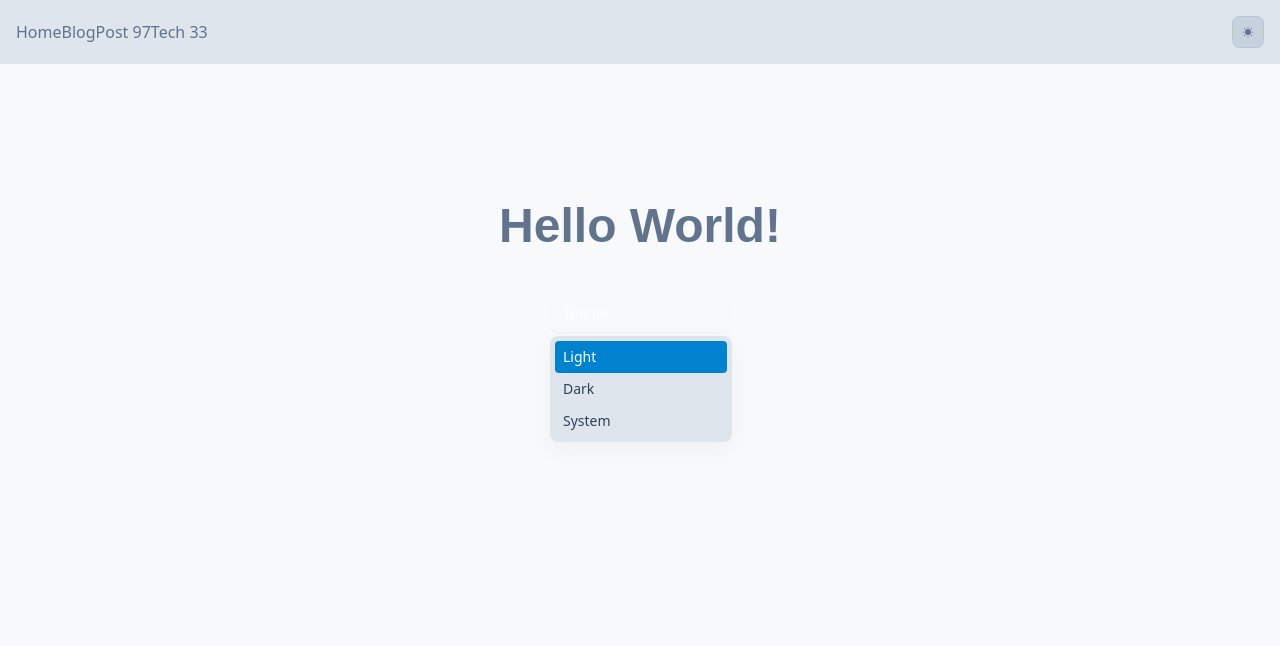
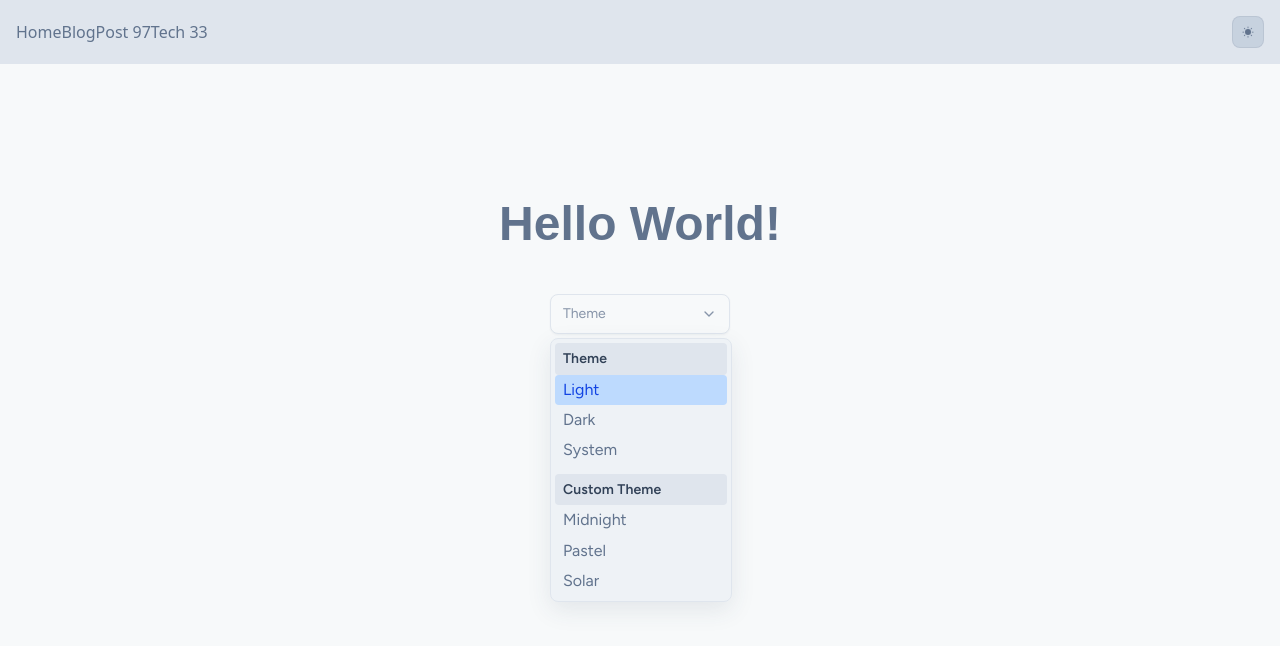
Before and after one commit to lorenzoferrante97/frontend-template, a Next.js app: page / in a window 1280 px wide. Both pictures are taken after a click on the button "Theme". Shown: the top 646 px of the page. Built offline with nearby package versions, Linux system fonts and the light colour scheme; a web font is replaced by a local one.

Commit message:
add: select

```diff
--- a/app/components/ui/select.jsx
+++ b/app/components/ui/select.jsx
@@ -1,155 +1,141 @@
 "use client"
 
-import * as React from "react"
 import * as SelectPrimitive from "@radix-ui/react-select"
 import { CheckIcon, ChevronDownIcon, ChevronUpIcon } from "lucide-react"
+import * as React from "react"
 
 import { cn } from "@/lib/utils"
 
-function Select({
-  ...props
-}) {
-  return <SelectPrimitive.Root data-slot="select" {...props} />;
+const selectStyle = {
+  trigger:
+    "border border-base-300 data-[placeholder]:text-base-soft-content/75 bg-base-100 hover:border-base-content transition-colors rounded-md max-lg:min-h-12 data-[size=default]:h-10 data-[size=sm]:h-8 font-body-s-normal not-dark:shadow-xs not-dark:shadow-base-content/5",
+  content:
+    "bg-base-200 text-base-soft-content border border-base-300 min-w-32 rounded-md not-dark:shadow-md not-dark:shadow-base-content/10",
+  item: "focus:bg-custom-primary-soft focus:text-custom-primary-soft-content gap-2 rounded-sm px-2 py-1 font-body-base-normal max-lg:min-h-10 transition-colors",
+  separator: "bg-base-300",
+  label: "bg-base-300 font-body-s-big text-base-content rounded-sm",
 }
 
-function SelectGroup({
-  ...props
-}) {
-  return <SelectPrimitive.Group data-slot="select-group" {...props} />;
+function Select({ ...props }) {
+  return <SelectPrimitive.Root data-slot='select' {...props} />
 }
 
-function SelectValue({
-  ...props
-}) {
-  return <SelectPrimitive.Value data-slot="select-value" {...props} />;
+function SelectGroup({ ...props }) {
+  return <SelectPrimitive.Group className='not-last:mb-2' data-slot='select-group' {...props} />
 }
 
-function SelectTrigger({
-  className,
-  size = "default",
-  children,
-  ...props
-}) {
+function SelectValue({ ...props }) {
+  return <SelectPrimitive.Value data-slot='select-value' {...props} />
+}
+
+function SelectTrigger({ className, size = "default", children, ...props }) {
   return (
     <SelectPrimitive.Trigger
-      data-slot="select-trigger"
-      data-size={size}
       className={cn(
-        "border-input data-[placeholder]:text-muted-foreground [&_svg:not([class*='text-'])]:text-muted-foreground focus-visible:border-ring focus-visible:ring-ring/50 aria-invalid:ring-destructive/20 dark:aria-invalid:ring-destructive/40 aria-invalid:border-destructive dark:bg-input/30 dark:hover:bg-input/50 flex w-fit items-center justify-between gap-2 rounded-md border bg-transparent px-3 py-2 text-sm whitespace-nowrap shadow-xs transition-[color,box-shadow] outline-none focus-visible:ring-[3px] disabled:cursor-not-allowed disabled:opacity-50 data-[size=default]:h-9 data-[size=sm]:h-8 *:data-[slot=select-value]:line-clamp-1 *:data-[slot=select-value]:flex *:data-[slot=select-value]:items-center *:data-[slot=select-value]:gap-2 [&_svg]:pointer-events-none [&_svg]:shrink-0 [&_svg:not([class*='size-'])]:size-4",
+        "focus-state aria-invalid:ring-custom-error aria-invalid:border-custom-error-soft flex w-fit items-center justify-between gap-2 px-3 py-1 whitespace-nowrap outline-none disabled:cursor-not-allowed disabled:opacity-50 *:data-[slot=select-value]:line-clamp-1 *:data-[slot=select-value]:flex *:data-[slot=select-value]:items-center *:data-[slot=select-value]:gap-2 [&_svg]:pointer-events-none [&_svg]:shrink-0",
+        selectStyle.trigger,
         className
       )}
+      data-size={size}
+      data-slot='select-trigger'
       {...props}>
       {children}
       <SelectPrimitive.Icon asChild>
-        <ChevronDownIcon className="size-4 opacity-50" />
+        <ChevronDownIcon className='text-base-soft-content/75' size={16} strokeWidth={2} />
       </SelectPrimitive.Icon>
     </SelectPrimitive.Trigger>
-  );
+  )
 }
 
-function SelectContent({
-  className,
-  children,
-  position = "popper",
-  ...props
-}) {
+function SelectContent({ className, children, position = "popper", ...props }) {
   return (
     <SelectPrimitive.Portal>
       <SelectPrimitive.Content
-        data-slot="select-content"
         className={cn(
-          "bg-popover text-popover-foreground data-[state=open]:animate-in data-[state=closed]:animate-out data-[state=closed]:fade-out-0 data-[state=open]:fade-in-0 data-[state=closed]:zoom-out-95 data-[state=open]:zoom-in-95 data-[side=bottom]:slide-in-from-top-2 data-[side=left]:slide-in-from-right-2 data-[side=right]:slide-in-from-left-2 data-[side=top]:slide-in-from-bottom-2 relative z-50 max-h-(--radix-select-content-available-height) min-w-[8rem] origin-(--radix-select-content-transform-origin) overflow-x-hidden overflow-y-auto rounded-md border shadow-md",
+          "data-[state=open]:animate-in data-[state=closed]:animate-out data-[state=closed]:fade-out-0 data-[state=open]:fade-in-0 data-[state=closed]:zoom-out-95 data-[state=open]:zoom-in-95 data-[side=bottom]:slide-in-from-top-2 data-[side=left]:slide-in-from-right-2 data-[side=right]:slide-in-from-left-2 data-[side=top]:slide-in-from-bottom-2 relative z-50 max-h-(--radix-select-content-available-height) origin-(--radix-select-content-transform-origin) overflow-x-hidden overflow-y-auto",
           position === "popper" &&
             "data-[side=bottom]:translate-y-1 data-[side=left]:-translate-x-1 data-[side=right]:translate-x-1 data-[side=top]:-translate-y-1",
+          selectStyle.content,
           className
         )}
+        data-slot='select-content'
         position={position}
         {...props}>
         <SelectScrollUpButton />
         <SelectPrimitive.Viewport
-          className={cn("p-1", position === "popper" &&
-            "h-[var(--radix-select-trigger-height)] w-full min-w-[var(--radix-select-trigger-width)] scroll-my-1")}>
+          className={cn(
+            "p-1",
+            position === "popper" &&
+              "h-[var(--radix-select-trigger-height)] w-full min-w-[var(--radix-select-trigger-width)] scroll-my-1"
+          )}>
           {children}
         </SelectPrimitive.Viewport>
         <SelectScrollDownButton />
       </SelectPrimitive.Content>
     </SelectPrimitive.Portal>
-  );
+  )
 }
 
-function SelectLabel({
-  className,
-  ...props
-}) {
+function SelectLabel({ className, ...props }) {
   return (
     <SelectPrimitive.Label
-      data-slot="select-label"
-      className={cn("text-muted-foreground px-2 py-1.5 text-xs", className)}
-      {...props} />
-  );
+      className={cn("px-2 py-1.5", selectStyle.label, className)}
+      data-slot='select-label'
+      {...props}
+    />
+  )
 }
 
-function SelectItem({
-  className,
-  children,
-  ...props
-}) {
+function SelectItem({ className, children, ...props }) {
   return (
     <SelectPrimitive.Item
-      data-slot="select-item"
       className={cn(
-        "focus:bg-accent focus:text-accent-foreground [&_svg:not([class*='text-'])]:text-muted-foreground relative flex w-full cursor-default items-center gap-2 rounded-sm py-1.5 pr-8 pl-2 text-sm outline-hidden select-none data-[disabled]:pointer-events-none data-[disabled]:opacity-50 [&_svg]:pointer-events-none [&_svg]:shrink-0 [&_svg:not([class*='size-'])]:size-4 *:[span]:last:flex *:[span]:last:items-center *:[span]:last:gap-2",
+        "relative flex w-full cursor-default items-center outline-hidden select-none data-[disabled]:pointer-events-none data-[disabled]:opacity-50 [&_svg]:pointer-events-none [&_svg]:shrink-0 *:[span]:last:flex *:[span]:last:items-center *:[span]:last:gap-2",
+        selectStyle.item,
         className
       )}
+      data-slot='select-item'
       {...props}>
-      <span className="absolute right-2 flex size-3.5 items-center justify-center">
+      <span className='absolute right-2 perfect-center'>
         <SelectPrimitive.ItemIndicator>
-          <CheckIcon className="size-4" />
+          <CheckIcon size={16} strokeWidth={2} />
         </SelectPrimitive.ItemIndicator>
       </span>
       <SelectPrimitive.ItemText>{children}</SelectPrimitive.ItemText>
     </SelectPrimitive.Item>
-  );
+  )
 }
 
-function SelectSeparator({
-  className,
-  ...props
-}) {
+function SelectSeparator({ className, ...props }) {
   return (
     <SelectPrimitive.Separator
-      data-slot="select-separator"
-      className={cn("bg-border pointer-events-none -mx-1 my-1 h-px", className)}
-      {...props} />
-  );
+      className={cn("pointer-events-none -mx-1 my-1 h-px", selectStyle.separator, className)}
+      data-slot='select-separator'
+      {...props}
+    />
+  )
 }
 
-function SelectScrollUpButton({
-  className,
-  ...props
-}) {
+function SelectScrollUpButton({ className, ...props }) {
   return (
     <SelectPrimitive.ScrollUpButton
-      data-slot="select-scroll-up-button"
-      className={cn("flex cursor-default items-center justify-center py-1", className)}
+      className={cn("perfect-center cursor-default py-1", className)}
+      data-slot='select-scroll-up-button'
       {...props}>
-      <ChevronUpIcon className="size-4" />
+      <ChevronUpIcon size={16} />
     </SelectPrimitive.ScrollUpButton>
-  );
+  )
 }
 
-function SelectScrollDownButton({
-  className,
-  ...props
-}) {
+function SelectScrollDownButton({ className, ...props }) {
   return (
     <SelectPrimitive.ScrollDownButton
-      data-slot="select-scroll-down-button"
-      className={cn("flex cursor-default items-center justify-center py-1", className)}
+      className={cn("perfect-center cursor-default py-1", className)}
+      data-slot='select-scroll-down-button'
       {...props}>
-      <ChevronDownIcon className="size-4" />
+      <ChevronDownIcon size={16} />
     </SelectPrimitive.ScrollDownButton>
-  );
+  )
 }
 
 export {
--- a/app/page.jsx
+++ b/app/page.jsx
@@ -115,7 +115,10 @@
 import {
 	Select,
 	SelectContent,
+	SelectGroup,
 	SelectItem,
+	SelectLabel,
+	SelectSeparator,
 	SelectTrigger,
 	SelectValue,
 } from "@/app/components/ui/select";
@@ -392,9 +395,18 @@ export default function Home() {
 						<SelectValue placeholder="Theme" />
 					</SelectTrigger>
 					<SelectContent>
-						<SelectItem value="light">Light</SelectItem>
-						<SelectItem value="dark">Dark</SelectItem>
-						<SelectItem value="system">System</SelectItem>
+						<SelectGroup>
+							<SelectLabel>Theme</SelectLabel>
+							<SelectItem value="light">Light</SelectItem>
+							<SelectItem value="dark">Dark</SelectItem>
+							<SelectItem value="system">System</SelectItem>
+						</SelectGroup>
+						<SelectGroup>
+							<SelectLabel>Custom Theme</SelectLabel>
+							<SelectItem value="midnight">Midnight</SelectItem>
+							<SelectItem value="pastel">Pastel</SelectItem>
+							<SelectItem value="solar">Solar</SelectItem>
+						</SelectGroup>
 					</SelectContent>
 				</Select>
 
```
